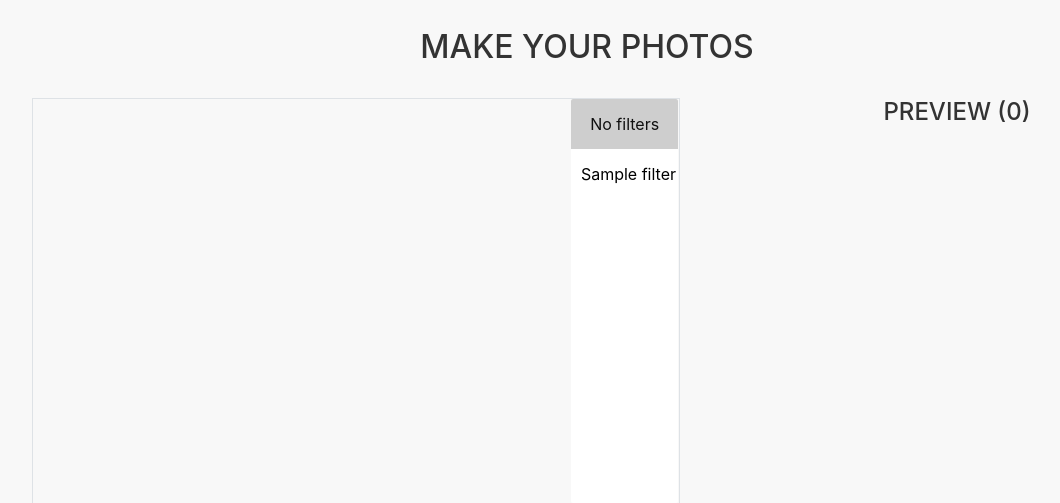
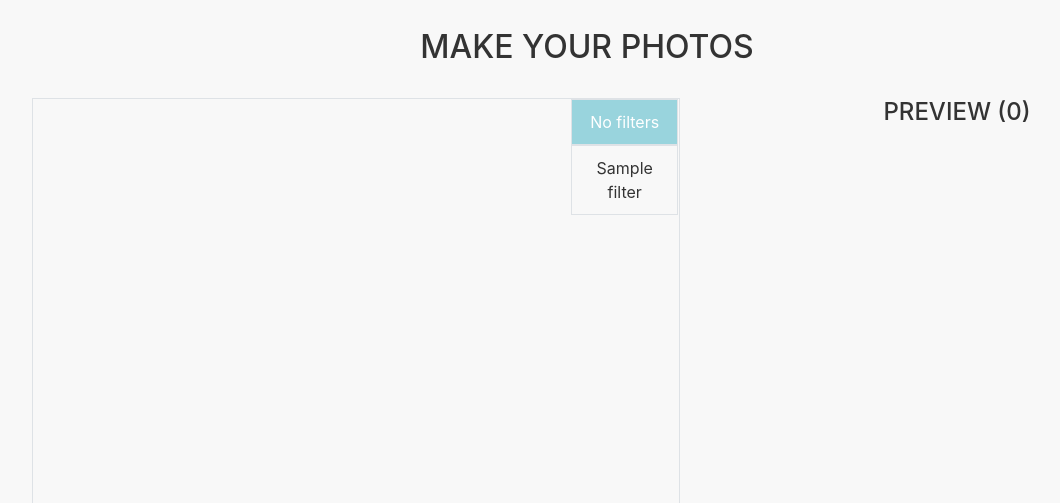
Before and after one commit to DianaMukaliyeva/camagru, a PHP site: page /images/add in a window 1280 px wide. Shown: the part 66-569 px from the top of the page, without its empty margins (53-1113 px from the left). Run offline with PHP 8.4, Linux system fonts and the light colour scheme; the visitor is signed in with stand-in values (Sample User, id 1); tables that the repository leaves empty or names only in its code hold one stand-in row (values such as "Sample post").

Commit message:
refactor: :sparkles: Change filters
instead of select options using now checkboxes

```diff
--- a/assets/css/style.css
+++ b/assets/css/style.css
@@ -66,25 +66,26 @@ img {
     height: 48px;
 }
 
-#filters {
-    height: 100%;
-    border: none;
-    width: 100%;
-    outline: none;
+.label-filter {
+    display: block;
+    padding: 10px;
+    margin: 0;
+    text-align: center;
 }
 
-#filters option {
-    padding: 15px 10px;
-    text-align: center;
+.label-filter:hover {
+    cursor: pointer;
 }
 
 .filter_container {
     height: 125px;
+    overflow-y: scroll;
 }
 
 @media screen and (min-width: 992px) {
     .filter_container {
         height: auto;
+        overflow: hidden;
     }
 }
 
--- a/assets/js/image.js
+++ b/assets/js/image.js
@@ -7,8 +7,6 @@ const photoList = document.getElementById("photo_list");
 const videoStreamButton = document.getElementById('video_stream');
 const takePhotoButton = document.getElementById('take_photo');
 const uploadImageButton = document.getElementById('upload');
-const canvas = document.createElement("canvas");
-const applied_filters = document.getElementById('filters');
 const camera = document.getElementById('video_container');
 
 let isVideoLoaded = false;
@@ -72,23 +70,23 @@ const startStream = function () {
             .then(function (stream) {
                 video.srcObject = stream;
                 isVideoLoaded = true;
+                video.play();
             })
-            .catch(function (err0r) {
-                console.log("Something went wrong!");
+            .catch(function (error) {
+                console.log("Something went wrong!" + error);
             });
     }
     video.addEventListener('canplay', function (ev) {
         if (!streaming) {
             height = video.videoHeight / (video.videoWidth / width);
 
-            // Some browser has a bug
+            // Firefox currently has a bug where the height can't be read from
+            // the video, so we will make assumptions if this happens.
             if (isNaN(height)) {
                 height = width / (4 / 3);
             }
             video.setAttribute('width', width);
             video.setAttribute('height', height);
-            canvas.setAttribute('width', width);
-            canvas.setAttribute('height', height);
             streaming = true;
         }
     }, false);
@@ -98,18 +96,18 @@ const startStream = function () {
 const takePhoto = function () {
     let data = {};
     let filters = [];
+    const canvas = document.createElement("canvas");
     const imageToSend = imageUploaded ? document.getElementById('uploaded_photo') : video;
+    canvas.width = width;
+    canvas.height = height;
     canvas.getContext('2d').drawImage(imageToSend, 0, 0, width, height);
     data.img_data = canvas.toDataURL('image/png');
     data.width = width;
     data.height = height;
-    for (let i = 0; i < applied_filters.options.length; i++)
-        if (applied_filters.options[i].selected && applied_filters.options[i].value != "")
-            filters.push(applied_filters.options[i].value);
-    data.filters = filters;
-    resetFilters();
+    data.filters = appliedFilters;
     data.tags = document.getElementById('tags').value;
     document.getElementById('tags').value = "";
+    canvas.remove();
 
     let xmlhttp = new XMLHttpRequest();
     xmlhttp.onreadystatechange = function () {
@@ -134,7 +132,6 @@ const toggleStream = function (confirmStart = true) {
             let track = tracks[i];
             track.stop();
         }
-        resetFilters();
         video.srcObject = null;
         videoStreamButton.innerHTML = "Start video";
         takePhotoButton.disabled = true;
@@ -158,44 +155,41 @@ const createImageContainer = function (img) {
         tags += "#" + element;
     });
     tags = tags == '' ? 'No tags' : tags;
-    div.innerHTML = "<img src='" + img['photo'] + "'></img>\
+    div.innerHTML = "<img class='border' src='" + img['photo'] + "'></img>\
                     <a><i class='fas fa-times-circle'></i></a>\
                     <p>"+ tags + "</p>";
     div.childNodes[2].addEventListener('click', deleteImageContainer);
     return div;
 }
 
-const applyFilters = function () {
-    let elements = camera.getElementsByTagName("img");
-    let selected_filter = false;
-    for (let i = elements.length - 1; i >= 0; i--) {
-        if (elements[i].id != "uploaded_photo")
-            elements[i].remove();
-    }
-    for (let i = 0; i < applied_filters.options.length; i++) {
-        if (applied_filters[i].selected) {
-            selected_filter = true;
-            if (applied_filters[i].value != "") {
-                const img = document.createElement('img');
-                img.src = applied_filters[i].value;
-                img.classList.add("video_overlay", "embed-responsive-item");
-                camera.appendChild(img);
+// Add/delete filter
+const toggleFilter = function (id) {
+    if (id == 'filter_0') {
+        appliedFilters = [];
+        let filters = document.getElementById('filters').getElementsByTagName('input');
+        for (var i = 0; i < filters.length; i++) {
+            if (filters[i].type == 'checkbox') {
+                if (document.getElementById('applied_' + filters[i].id))
+                    document.getElementById('applied_' + filters[i].id).remove();
+                filters[i].checked = false;
             }
         }
+        filters[0].checked = true;
+    } else {
+        document.getElementById('filter_0').checked = false;
+        let filter = document.getElementById(id);
+        if (appliedFilters.includes(filter.dataset.path)) {
+            appliedFilters = appliedFilters.filter(item => item !== filter.dataset.path);
+            document.getElementById('applied_' + id).remove();
+        } else {
+            const img = document.createElement('img');
+            img.id = "applied_" + id;
+            img.src = filter.dataset.path;
+            img.classList.add("video_overlay", "embed-responsive-item");
+            camera.appendChild(img);
+            appliedFilters.push(filter.dataset.path);
+        }
     }
-}
-
-const resetFilters = function () {
-    let elements = camera.getElementsByTagName("img");
-    let selected_filter = false;
-    for (let i = elements.length - 1; i >= 0; i--) {
-        if (elements[i].id != "uploaded_photo")
-            elements[i].remove();
-    }
-    for (i = applied_filters.options.length - 1; i >= 0; i--) {
-        applied_filters[i].selected = false;
-    }
-    applied_filters[0].selected = true;
 }
 
 // Upload/remove image
@@ -206,7 +200,6 @@ const toggleUploadImage = function () {
         document.getElementById('upload_photo').value = '';
         uploadImageButton.value = "Upload photo";
         takePhotoButton.disabled = true;
-        resetFilters();
     } else {
         document.getElementById('upload_photo').click();
         document.getElementById('upload_photo').onchange = function () {
@@ -235,5 +228,4 @@ const toggleUploadImage = function () {
 startStream();
 videoStreamButton.addEventListener('click', toggleStream);
 takePhotoButton.addEventListener('click', takePhoto);
-applied_filters.addEventListener('change', applyFilters);
 uploadImageButton.addEventListener('click', toggleUploadImage);
--- a/views/images/add.php
+++ b/views/images/add.php
@@ -12,22 +12,16 @@
                 </div>
                 <!-- filters -->
                 <div class="col-lg-2 filter_container px-0">
-                    <select name="filters[]" id="filters" multiple>
-                        <option value="" selected>No filters</option>
-                        <?php if ($data) : ?>
-                            <?php foreach ($data as $filter) : ?>
-                                <option value="<?= URLROOT . $filter['path'] ?>"><?= $filter['name'] ?></option>
-                            <?php endforeach ?>
-                        <?php endif ?>
-                    </select>
-                        <!-- <input type="checkbox" onclick="toggleFilter(this.id)" id="filter_0" class='d-none'>
+                    <div id="filters">
+                        <input type="checkbox" onclick="toggleFilter(this.id)" id="filter_0" class='d-none' checked>
                         <label for="filter_0" class="border label-filter">No filters</label>
                         <?php if ($data) : ?>
                             <?php foreach ($data as $filter) : ?>
-                                <input type="checkbox" onclick="toggleFilter(this.id)" id="filter_<?= $filter['id'] ?>" class='d-none'>
+                                <input type="checkbox" onclick="toggleFilter(this.id)" id="filter_<?= $filter['id'] ?>" class='d-none' data-path="<?= URLROOT . $filter['path'] ?>">
                                 <label for="filter_<?= $filter['id'] ?>" class="border label-filter"><?= $filter['name'] ?></label>
                             <?php endforeach ?>
-                        <?php endif ?> -->
+                        <?php endif ?>
+                    </div>
                 </div>
             </div>
             <div class="row py-3">
```
Also changed, not shown: other parts of assets/css/style.css (+17 -57 lines).
